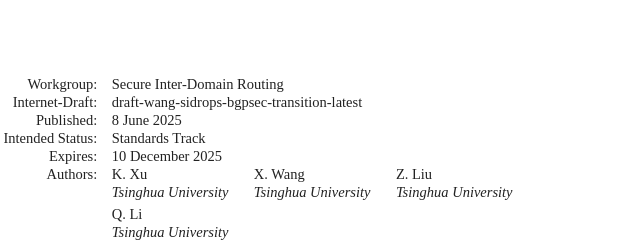
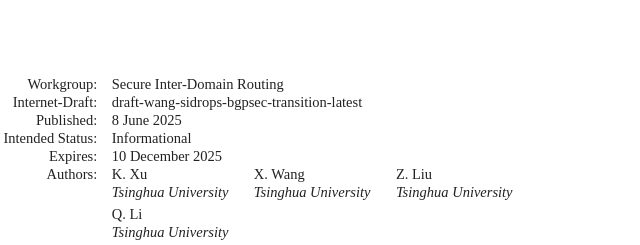
Before and after one commit to FCBGP/FCBGP-BGPsec-Transition, a plain HTML site: page v00/draft-wang-sidrops-bgpsec-transition.html in a window 1280 px wide. Shown: the top 245 px of the page, 136-776 px from the left. Drawn offline with Linux system fonts and the light colour scheme; a web font is replaced by a local one.

Commit message:
Script updating gh-pages from 42b0180. [ci skip]

```diff
--- a/v00/draft-wang-sidrops-bgpsec-transition.html
+++ b/v00/draft-wang-sidrops-bgpsec-transition.html
@@ -1068,7 +1068,7 @@
 <time datetime="2025-06-08" class="published">8 June 2025</time>
     </dd>
 <dt class="label-intended-status">Intended Status:</dt>
-<dd class="intended-status">Standards Track</dd>
+<dd class="intended-status">Informational</dd>
 <dt class="label-expires">Expires:</dt>
 <dd class="expires"><time datetime="2025-12-10">10 December 2025</time></dd>
 <dt class="label-authors">Authors:</dt>
```
Also changed, not shown: v00/draft-wang-sidrops-bgpsec-transition.txt.
